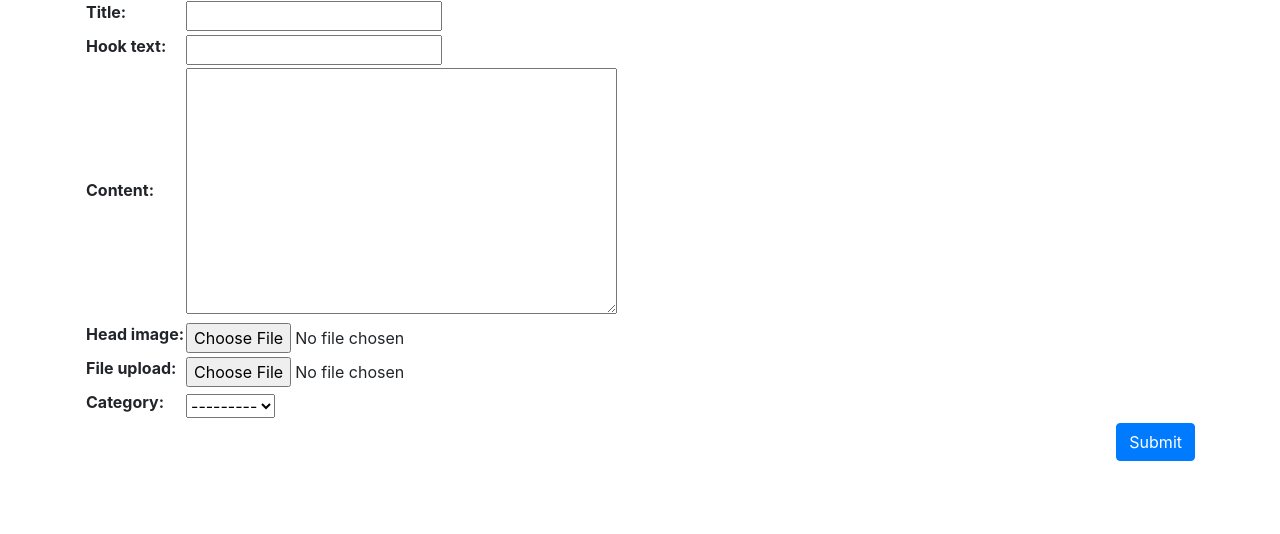
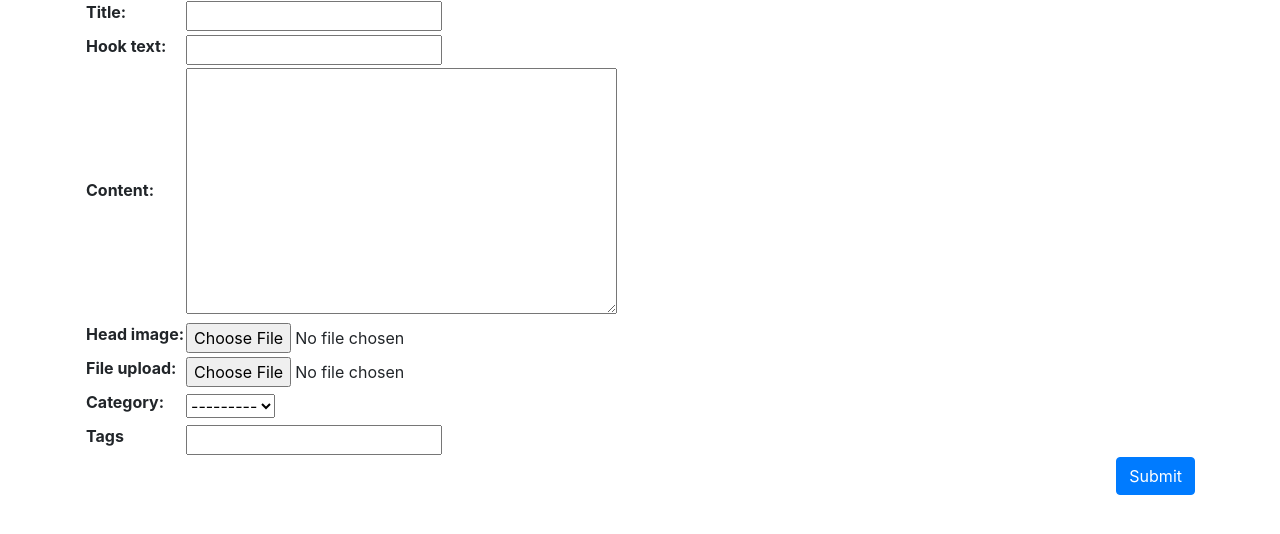
Before and after one commit to namsanghyoun/djangoFirst, a Django app: page /blog/create_post/ in a window 1280 px wide. Shown: the part 154-688 px from the top of the page. Run offline with Django 3.2, Linux system fonts and the light colour scheme; the visitor is signed in with stand-in values (Sample User, id 1); data that the repository does not hold is empty; some libraries are stand-ins or nearby versions.

Commit message:
포스트를 수정할 때 텍스트로 태그 지정하기

```diff
--- a/blog/templates/blog/post_form.html
+++ b/blog/templates/blog/post_form.html
@@ -8,6 +8,10 @@
     <form method="post" enctype="multipart/form-data">{% csrf_token %}
         <table>
             {{ form }}
+            <tr>
+                <th><label for="id_tags_str">Tags</label></th>
+                <td><input type="text" name="tags_str" id="id_tags_str"></td>
+            </tr>
         </table>
 
         <button type="submit" class="btn btn-primary float-right">Submit</button>
--- a/blog/templates/blog/post_update_form.html
+++ b/blog/templates/blog/post_update_form.html
@@ -8,6 +8,10 @@
     <form method="post" enctype="multipart/form-data">{% csrf_token %}
         <table>
             {{ form }}
+            <tr>
+                <th><label for="id_tags_str">Tags</label></th>
+                <td><input type="text" name="tags_str" id="id_tags_str" value="{{ tags_str_default }}"></td>
+            </tr>
         </table>
 
         <button type="submit" class="btn btn-primary float-right">Submit</button>
--- a/blog/views.py
+++ b/blog/views.py
@@ -3,6 +3,7 @@ from django.views.generic import ListView, DetailView, CreateView, UpdateView
 from django.contrib.auth.mixins import LoginRequiredMixin, UserPassesTestMixin
 from .models import Post, Category, Tag
 from django.core.exceptions import PermissionDenied
+from django.utils.text import slugify
 
 
 class PostList(ListView):
@@ -39,7 +40,23 @@ class PostCreate(LoginRequiredMixin, UserPassesTestMixin, CreateView):
         if current_user.is_authenticated and (current_user.is_staff or current_user.is_superuser):
             # 새로 생성한 포스트의 작성자 필드에 로그인한 사용자를 담는다.
             form.instance.author = current_user
-            return super(PostCreate, self).form_valid(form)
+            response = super(PostCreate, self).form_valid(form)
+
+            tags_str = self.request.POST.get('tags_str')
+            if tags_str:
+                tags_str = tags_str.strip()
+
+                tags_str = tags_str.replace(',', ';')
+                tags_list = tags_str.split(';')
+
+                for t in tags_list:
+                    t = t.strip()
+                    tag, is_tag_created = Tag.objects.get_or_create(name=t)
+                    if is_tag_created:
+                        tag.slug = slugify(t, allow_unicode=True)
+                        tag.save()
+                    self.object.tags.add(tag)
+            return response
         else:
             # 로그인 하지 않은 상태라면 메인화면으로 이동.
             return redirect('/blog/')
@@ -51,11 +68,40 @@ class PostUpdate(LoginRequiredMixin, UpdateView):
 
     template_name = 'blog/post_update_form.html'
 
+    def get_context_data(self, **kwargs):
+        context = super(PostUpdate, self).get_context_data()
+        if self.object.tags.exists():
+            tags_str_list = list()
+            for t in self.object.tags.all():
+                tags_str_list.append(t.name)
+            context['tags_str_default'] = '; '.join(tags_str_list)
+        return context
+
     def dispatch(self, request, *args, **kwargs):
         if request.user.is_authenticated and request.user == self.get_object().author:
             return super(PostUpdate, self).dispatch(request, *args, **kwargs)
         else:
             raise PermissionDenied
+
+    def form_valid(self, form):
+        response = super(PostUpdate, self).form_valid(form)
+        self.object.tags.clear()
+
+        tags_str = self.request.POST.get('tags_str')
+        if tags_str:
+            tags_str = tags_str.strip()
+
+            tags_str = tags_str.replace(',', ';')
+            tags_list = tags_str.split(';')
+
+            for t in tags_list:
+                t = t.strip()
+                tag, is_tag_created = Tag.objects.get_or_create(name=t)
+                if is_tag_created:
+                    tag.slug = slugify(t, allow_unicode=True)
+                    tag.save()
+                self.object.tags.add(tag)
+        return response
 
 
 def category_page(request, slug):
```
Also changed, not shown: blog/tests.py (+19 -1 lines).
